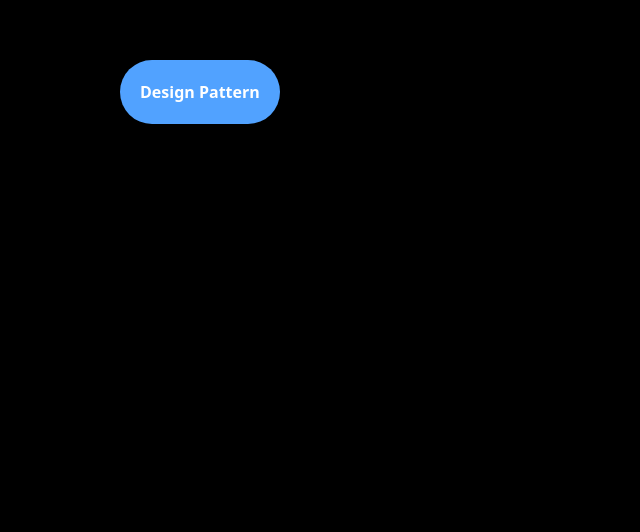
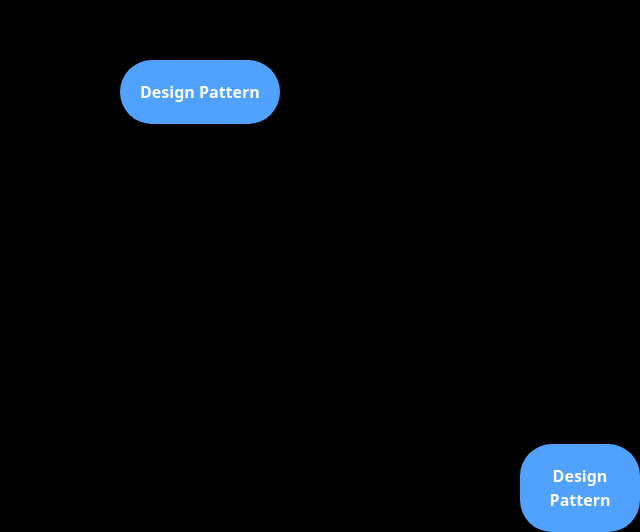
Before and after one commit to Gusttav28/gustavo-portfolio, a Next.js app: page /blog in a window 1280 px wide. Shown: the part 452-984 px from the top of the page, without its empty margins (640-1280 px from the left). Before the commit the page ends 800 px from the top, so only its background shows below. Built offline with nearby package versions, Linux system fonts and the light colour scheme.

Commit message:
Update page.jsx
Adding a new file to the project

```diff
--- a/src/app/blog/page.jsx
+++ b/src/app/blog/page.jsx
@@ -23,6 +23,9 @@ export default function Page() {
             <a href="/assets/DesignPattern.pdf">
             <button className="bg-blue-400 text-white hover:scale-105 transition-transform rounded-4xl text-base font-bold ml-4 p-4 md:p-6 md:text-base lg:p-6 lg:mt-5 lg:text-base xl:p-5 xl:text-base xl:ml-190 xl:mt-80">Design Pattern</button>
             </a>
+            <a href="/assets/DesignPattern.pdf">
+            <button className="bg-blue-400 text-white hover:scale-105 transition-transform rounded-4xl text-base font-bold ml-4 p-4 md:p-6 md:text-base lg:p-6 lg:mt-5 lg:text-base xl:p-5 xl:text-base xl:ml-290 xl:mt-80">Design Pattern</button>
+            </a>
             {/* <UnderPage/> */}
         </div>
     )
```
